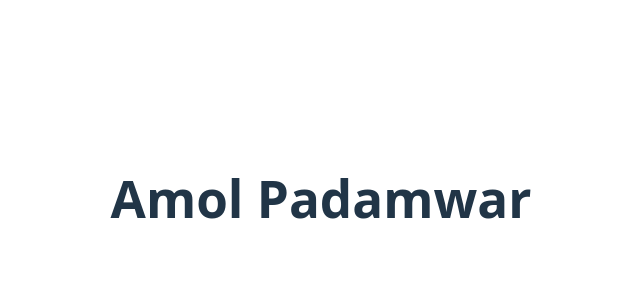
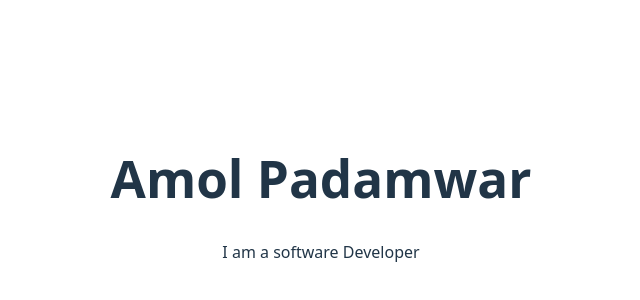
Before and after one commit to its-ap-1107/my-portfolio, a React (Vite) app in the folder my-portfolio/: page / in a window 1280 px wide. Shown: the part 202-502 px from the top of the page, without its empty margins (319-959 px from the left). Built offline with nearby package versions, Linux system fonts and the light colour scheme.

Commit message:
Add description paragraph to App component

```diff
--- a/my-portfolio/src/App.jsx
+++ b/my-portfolio/src/App.jsx
@@ -4,7 +4,11 @@ import viteLogo from "/vite.svg";
 import "./App.css";
 
 function App() {
-  return <h1>Amol Padamwar</h1>;
+  return (
+    <div>
+      <h1>Amol Padamwar</h1>
+      <p>I am a software Developer</p>
+    </div>)
 }
 
 export default App;
```
